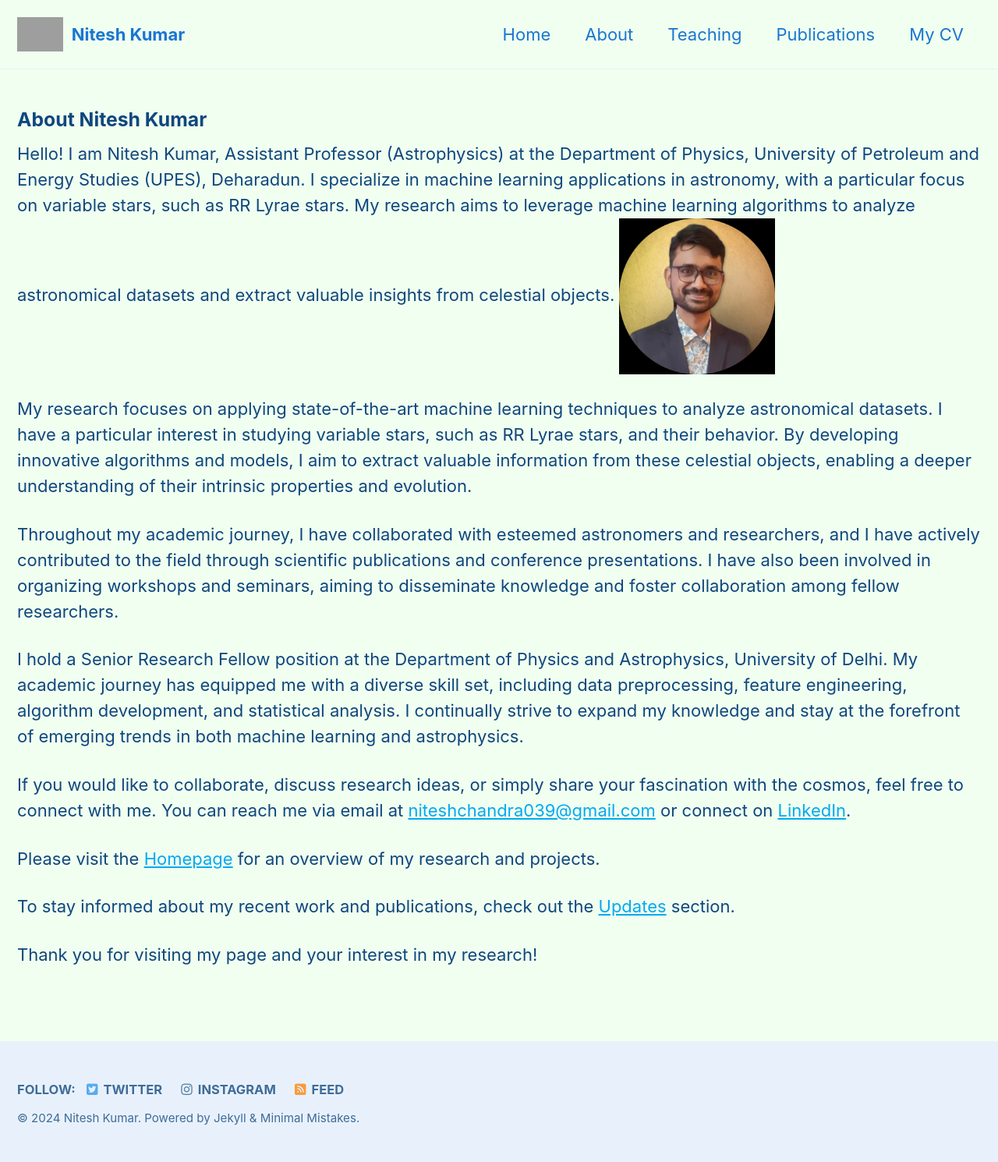
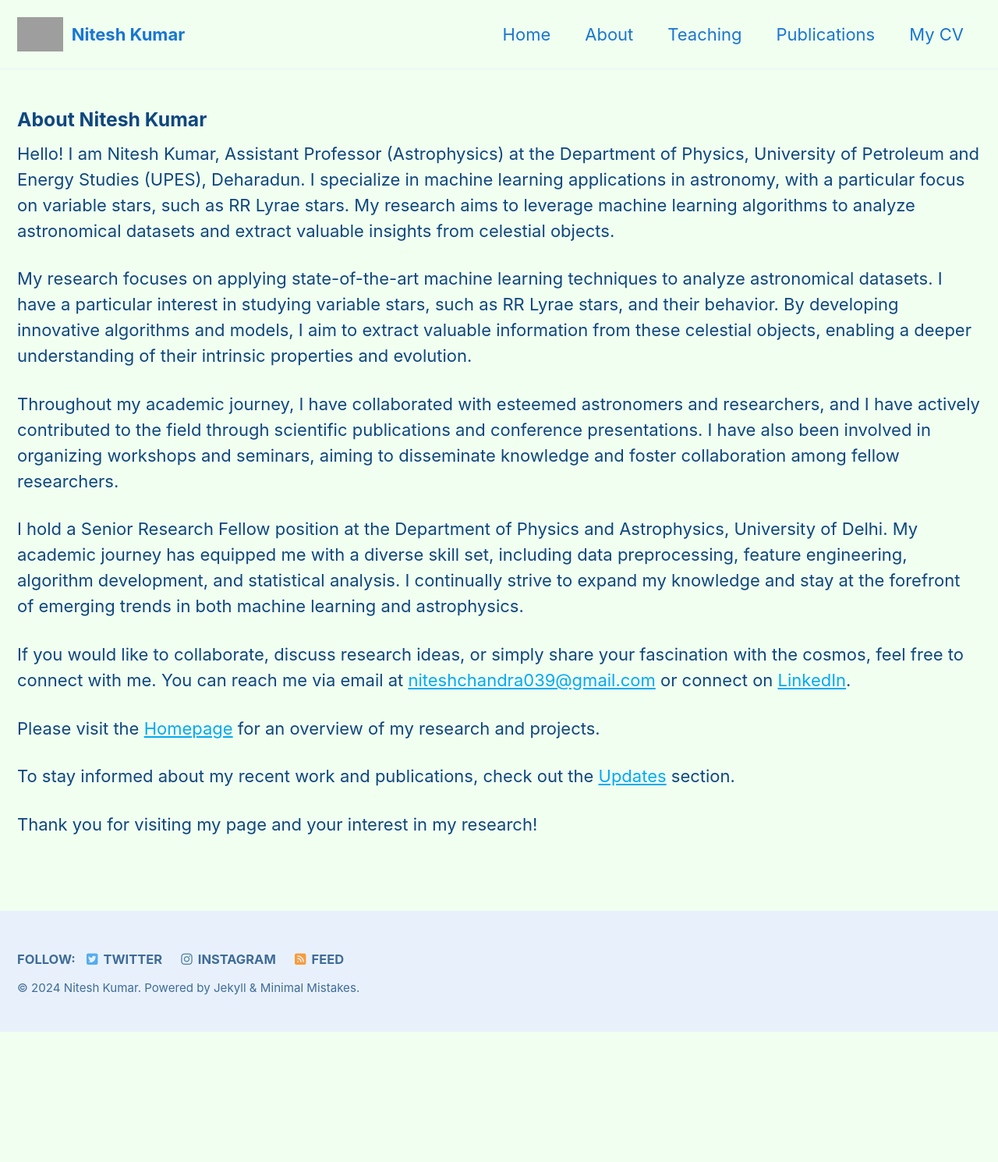
Before and after one commit to niteshchandra039/astronitesh.github.io, a Jekyll site: the page built from about.md, in a window 1280 px wide. Shown: the whole page at 78% size. Built offline with Jekyll 4.4.1, drawn with Linux system fonts in a browser that asks for light colours; cached includes are drawn as plain includes; after the commit the page ends 1323 px from its top, so only the background shows below that; grey boxes are pictures that could not be loaded.

Commit message:
Update about.md: Remove image from about section

```diff
--- a/about.md
+++ b/about.md
@@ -9,7 +9,7 @@ permalink: /about/
 
 Hello! I am Nitesh Kumar, Assistant Professor (Astrophysics) at the Department of Physics, University of Petroleum and Energy Studies (UPES), Deharadun. I specialize in machine learning applications in astronomy, with a particular focus on variable stars, such as RR Lyrae stars. My research aims to leverage machine learning algorithms to analyze astronomical datasets and extract valuable insights from celestial objects.
 <!-- keep the image in center with a given width and height -->
-<img src='../nitesh.jpeg' alt='NK' width='200' height='200'  />
+<!-- <img src='../nitesh.jpeg' alt='NK' width='200' height='200'  /> -->
 
 My research focuses on applying state-of-the-art machine learning techniques to analyze astronomical datasets. I have a particular interest in studying variable stars, such as RR Lyrae stars, and their behavior. By developing innovative algorithms and models, I aim to extract valuable information from these celestial objects, enabling a deeper understanding of their intrinsic properties and evolution.
 
```
